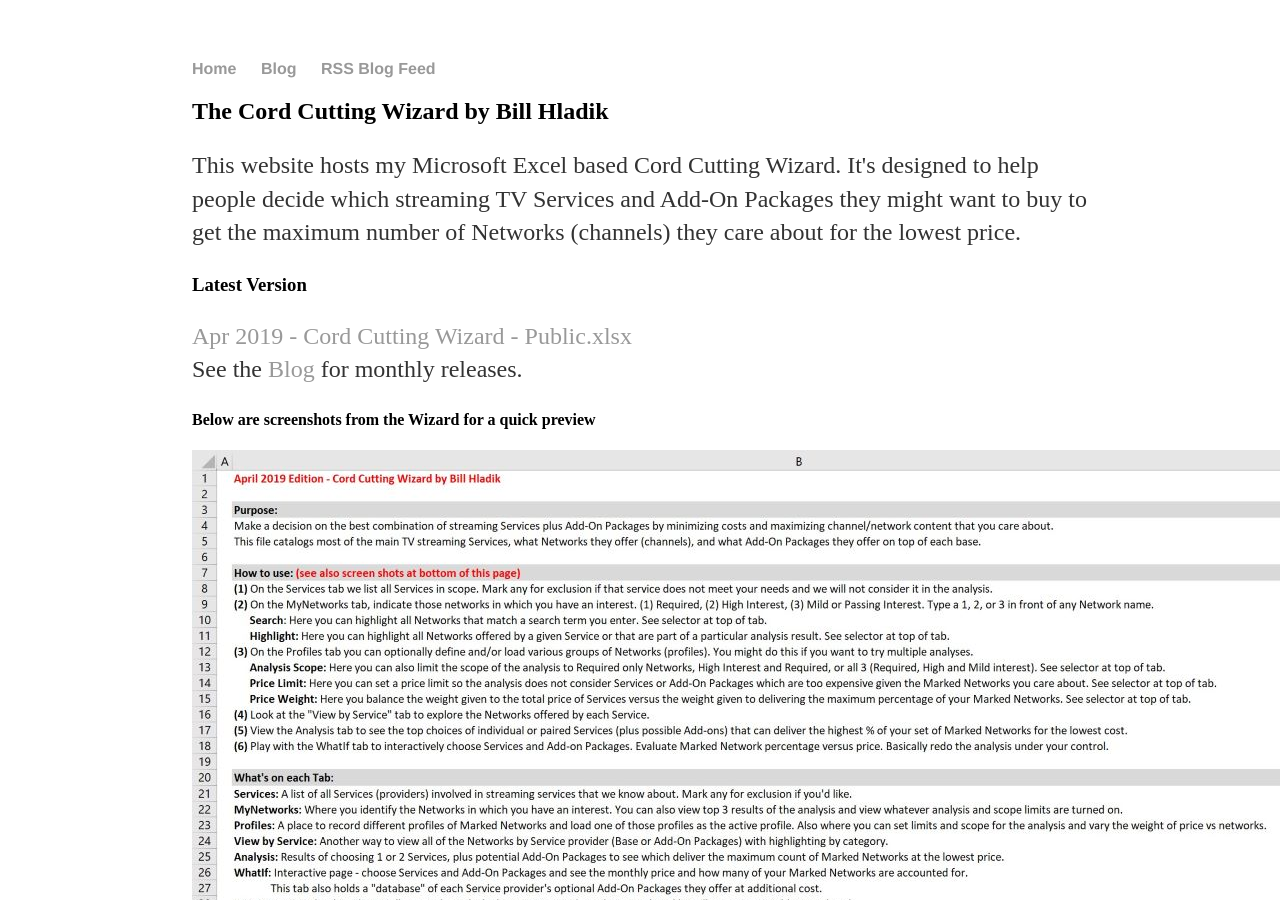
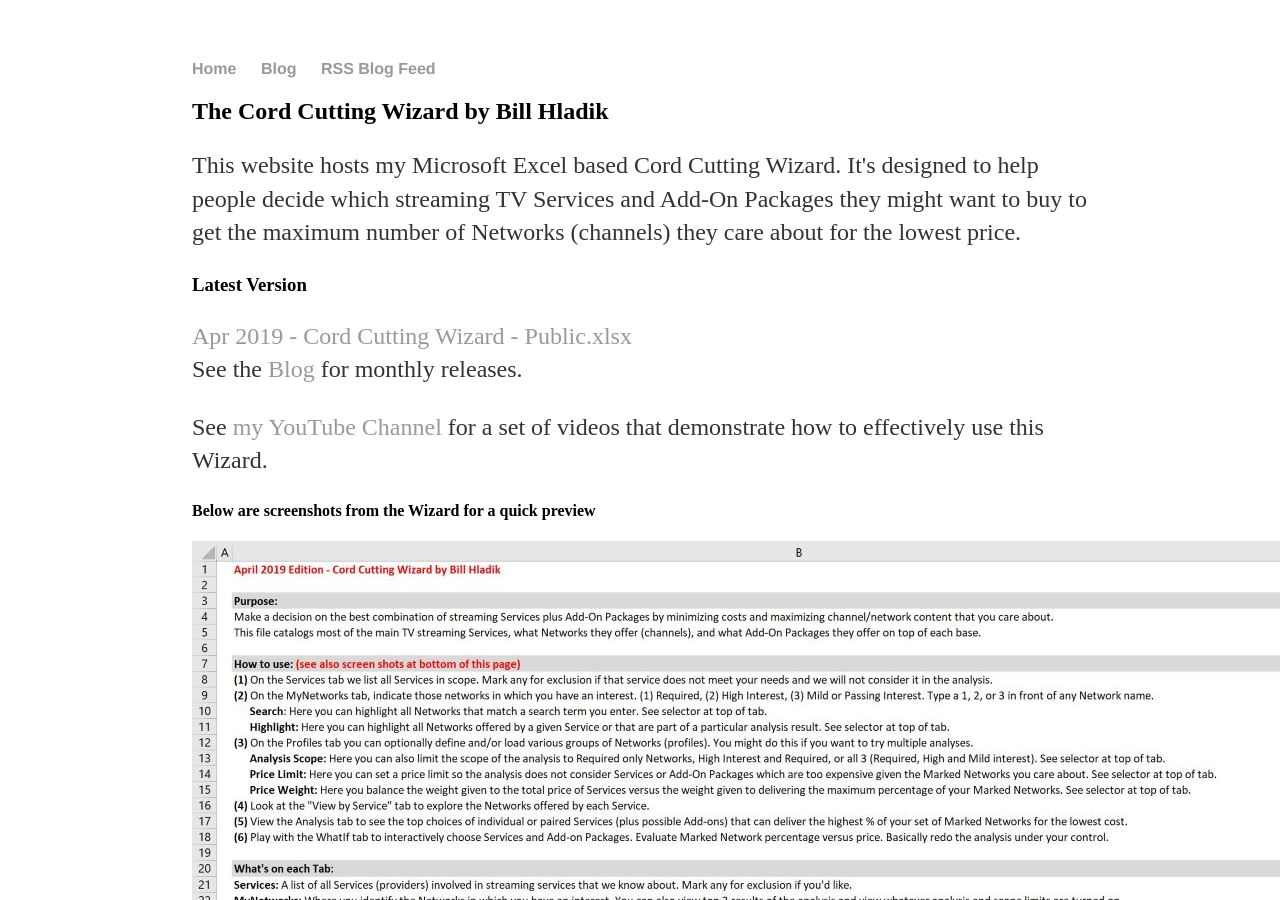
Before and after one commit to wjhladik/wjhladik.github.io, a Jekyll site: the page built from index.html, in a window 1280 px wide and 900 px high. Built offline with Jekyll 4.4.1, drawn with Linux system fonts in a browser that asks for light colours.

Commit message:
Update index.html

```diff
--- a/index.html
+++ b/index.html
@@ -11,7 +11,8 @@
 	<h3>Latest Version</h3>
 	<p><a href="/Apr 2019 - Cord Cutting Wizard - Public.xlsx">Apr 2019 - Cord Cutting Wizard - Public.xlsx</a>
 	<br>See the <a href="/blog">Blog</a> for monthly releases.
-<p>
+	<p>See <a href="https://www.youtube.com/channel/UC166ORyfcuJx9Wi9IcOZbWw">my YouTube Channel</a> for a set of videos that demonstrate how to effectively use this Wizard.
+	<p>
 	<h4>Below are screenshots from the Wizard for a quick preview</h4>
 	<img src="/Read Me.jpg">
 	<hr><p>
```
